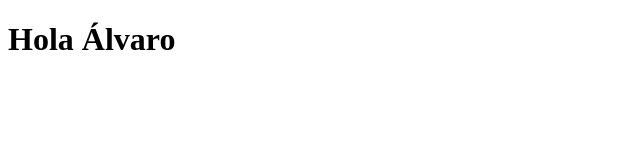
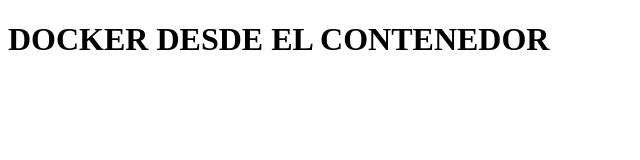
Before and after one commit to AlvaroHernandezM/platzi_devOps, a website: page public/index.html in a window 1280 px wide. Shown: the whole page, without its empty margins (0-640 px from the left). Drawn offline with Linux system fonts and the light colour scheme.

Commit message:
pruebas con docker

```diff
--- a/public/index.html
+++ b/public/index.html
@@ -4,6 +4,6 @@
 	<title>Mi app</title>
 </head>
 <body>
-	<h1>Hola Álvaro</h1>
+	<h1>DOCKER DESDE EL CONTENEDOR</h1>
 </body>
 </html>
```
Also changed, not shown: 2 other files.
